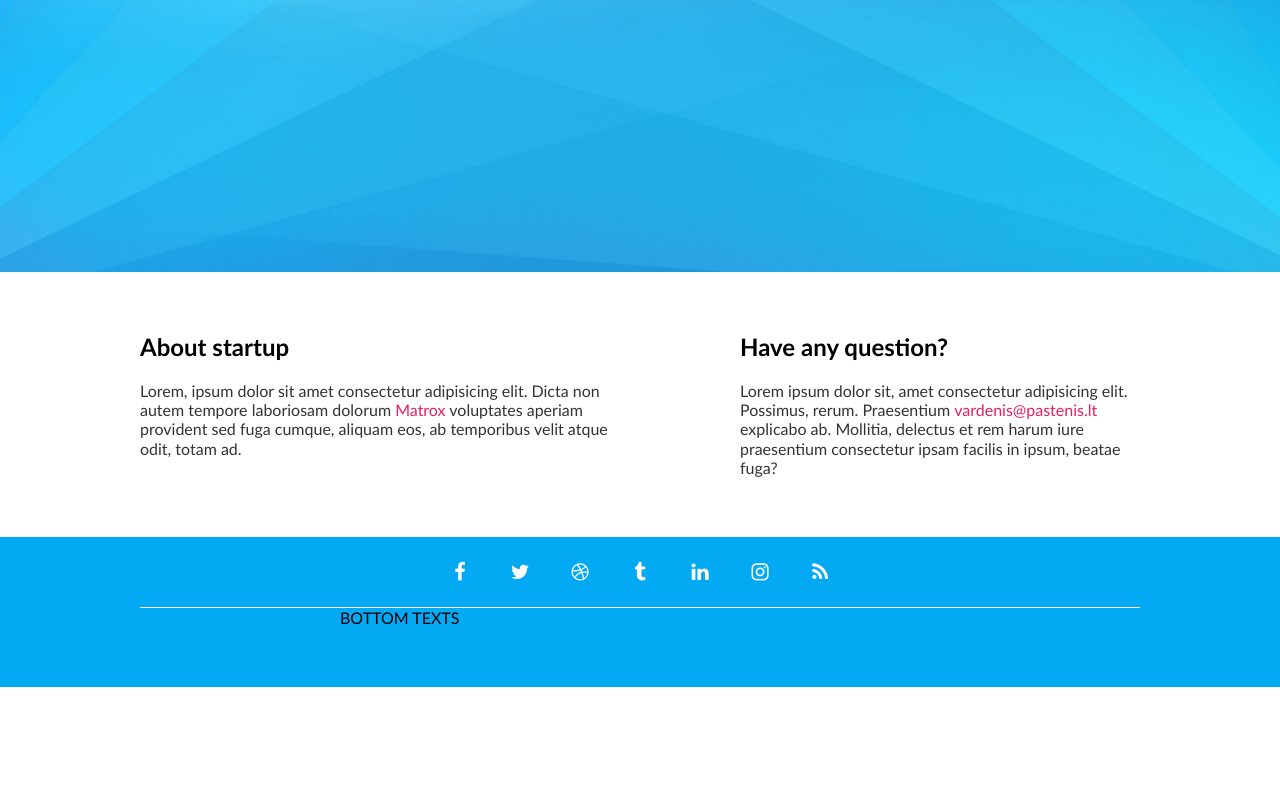
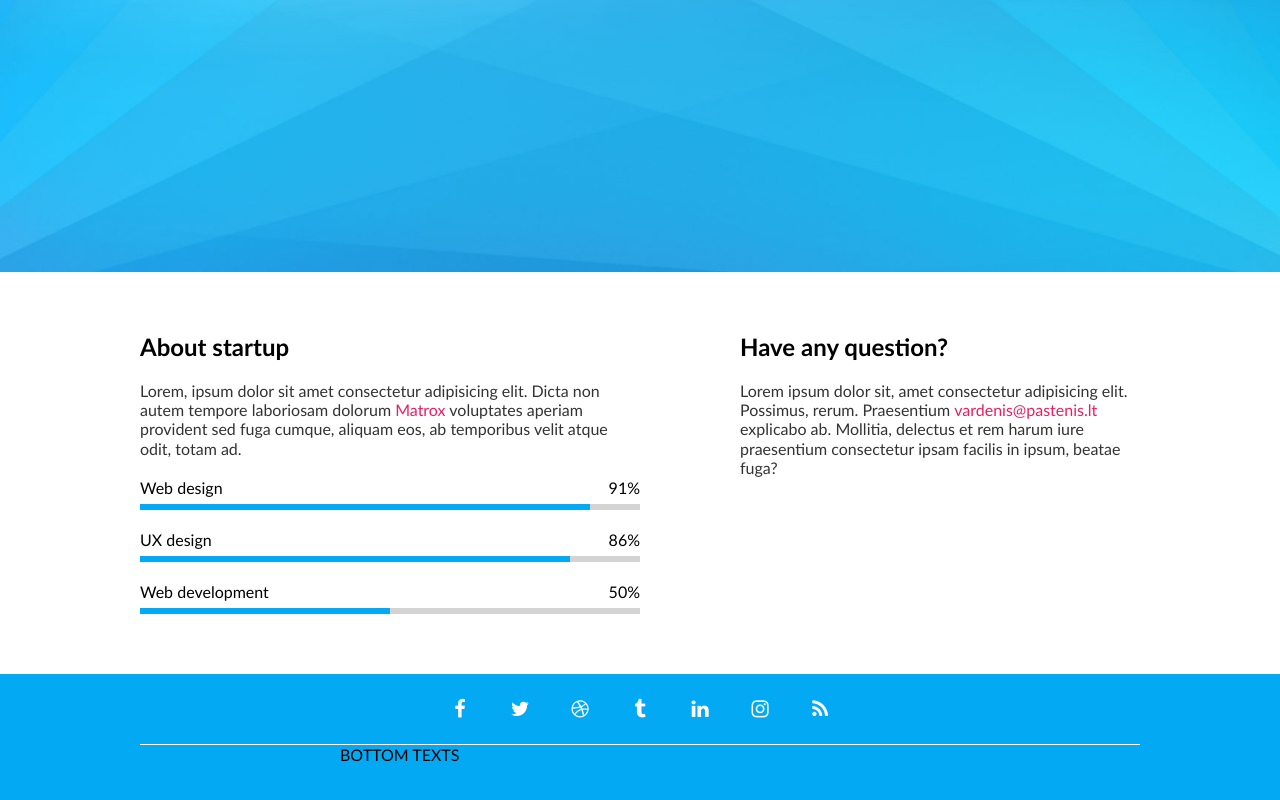
Before and after one commit to front-end-by-rimantas/42-grupe-coming-soon, a website: page index.html in a window 1280 px wide. Shown: the part 528-1328 px from the top of the page. Before the commit the page ends 1215 px from the top, so only its background shows below. Drawn offline with Linux system fonts and the light colour scheme.

Commit message:
Progress bar static design #10

```diff
--- /dev/null
+++ b/css/components/progress-bar.css
@@ -0,0 +1,23 @@
+.progress-bar {
+    display: flex;
+    flex-direction: column;
+    gap: 7px;
+}
+.progress-bar > .top {
+    display: flex;
+    justify-content: space-between;
+}
+.progress-bar > .top > .label {
+}
+.progress-bar > .top > .value {
+}
+.progress-bar > .progress {
+    width: 100%;
+    height: 6px;
+    background-color: lightgray;
+}
+.progress-bar > .progress > .bar {
+    width: 90%;
+    height: 6px;
+    background-color: #03a9f3;
+}
--- a/css/pages/home.css
+++ b/css/pages/home.css
@@ -6,6 +6,7 @@
 /* components */
 @import '../components/clock.css';
 @import '../components/mouse.css';
+@import '../components/progress-bar.css';
 
 /* CUSTOM STYLE BELOW THIS COMMENT LINE */
 
--- a/index.html
+++ b/index.html
@@ -50,6 +50,33 @@
             <div class="column">
                 <h2>About startup</h2>
                 <p>Lorem, ipsum dolor sit amet consectetur adipisicing elit. Dicta non autem tempore laboriosam dolorum <a href="#">Matrox</a> voluptates aperiam provident sed fuga cumque, aliquam eos, ab temporibus velit atque odit, totam ad.</p>
+                <div class="progress-bar">
+                    <div class="top">
+                        <div class="label">Web design</div>
+                        <div class="value">91%</div>
+                    </div>
+                    <div class="progress">
+                        <div class="bar" style="width: 90%;"></div>
+                    </div>
+                </div>
+                <div class="progress-bar">
+                    <div class="top">
+                        <div class="label">UX design</div>
+                        <div class="value">86%</div>
+                    </div>
+                    <div class="progress">
+                        <div class="bar" style="width: 86%;"></div>
+                    </div>
+                </div>
+                <div class="progress-bar">
+                    <div class="top">
+                        <div class="label">Web development</div>
+                        <div class="value">50%</div>
+                    </div>
+                    <div class="progress">
+                        <div class="bar" style="width: 50%;"></div>
+                    </div>
+                </div>
             </div>
             <div class="column right-column">
                 <h2>Have any question?</h2>
```
